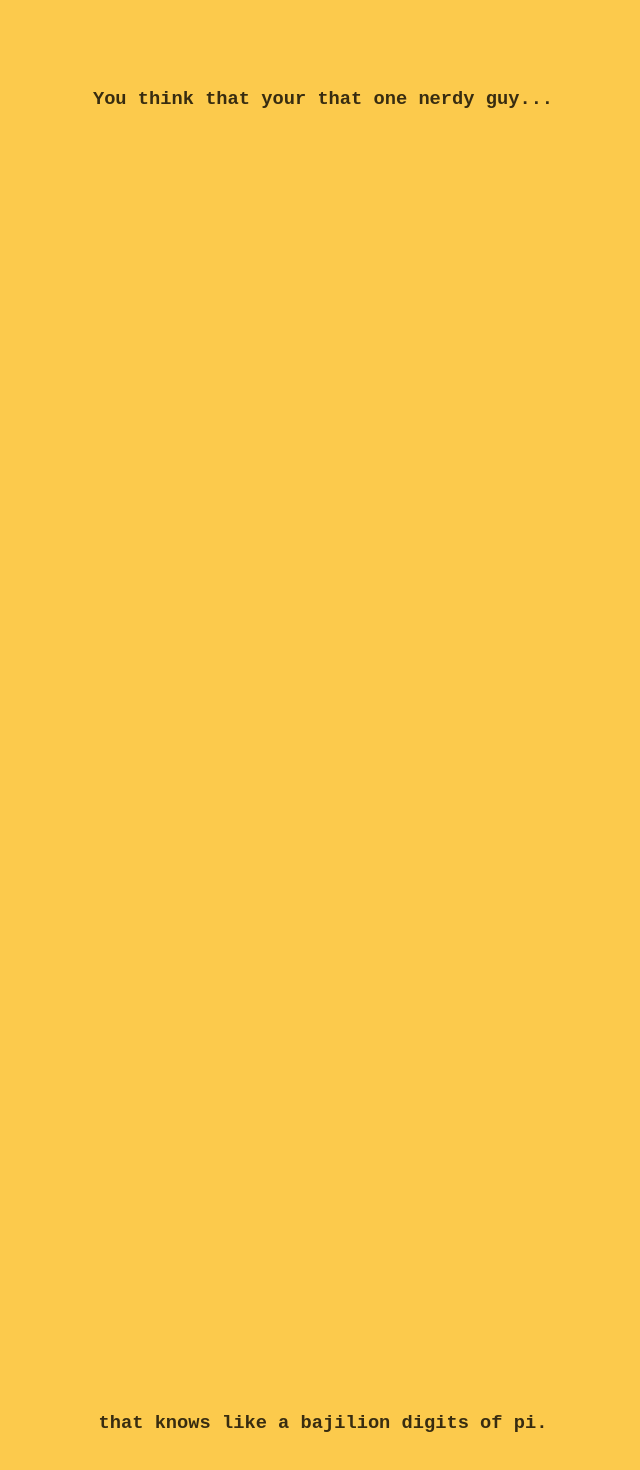
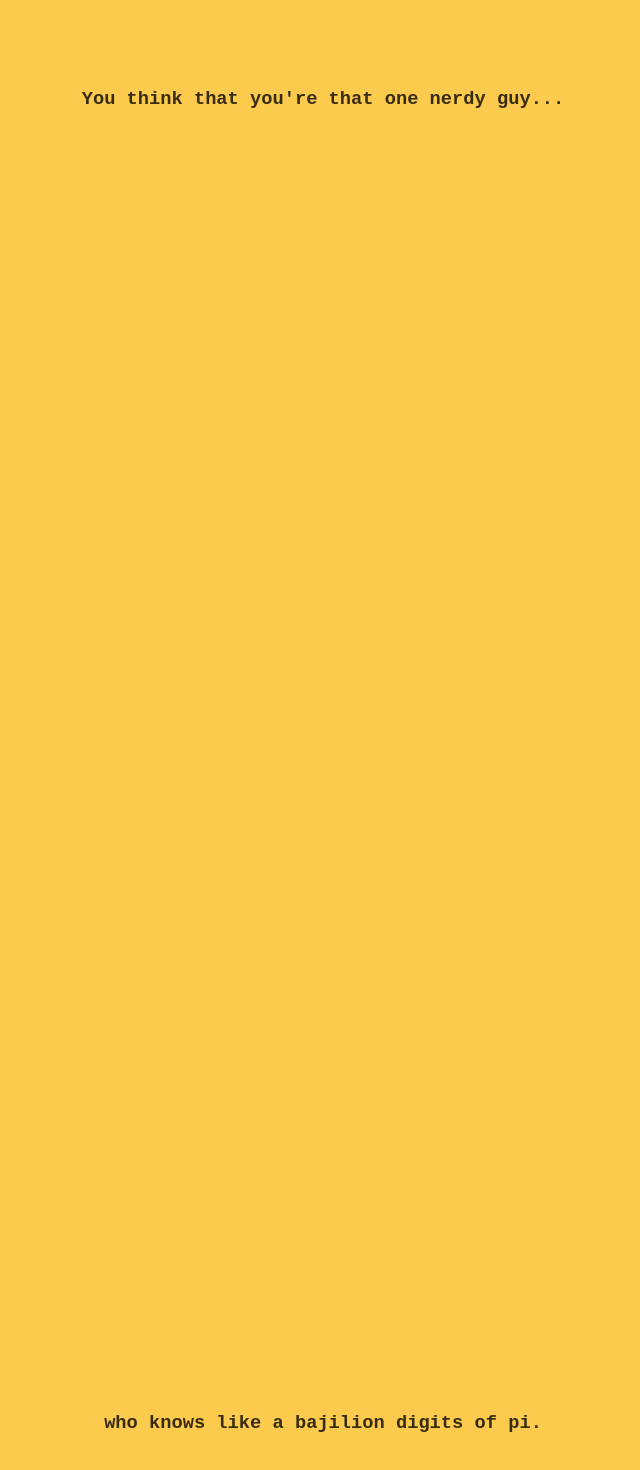
Before and after one commit to RickyRCoding/pigame, a Next.js app: page / in a window 1280 px wide. Shown: the part 1521-2991 px from the top of the page, without its empty margins (325-965 px from the left). Built offline with nearby package versions, Linux system fonts and the light colour scheme.

Commit message:
Change your to you're

```diff
--- a/app/page.tsx
+++ b/app/page.tsx
@@ -6,9 +6,9 @@ export default function Home() {
       <h1 className="title">Pi Game</h1>
       <h3>So ... (scroll to continue)</h3>
       <div className="space"></div>
-      <h3>You think that your that one nerdy guy...</h3>
+      <h3>You think that you&apos;re that one nerdy guy...</h3>
       <div className="space"></div>
-      <h3>that knows like a bajilion digits of pi.</h3>
+      <h3>who knows like a bajilion digits of pi.</h3>
       <div className="space"></div>
       <h3
         style={{
```
